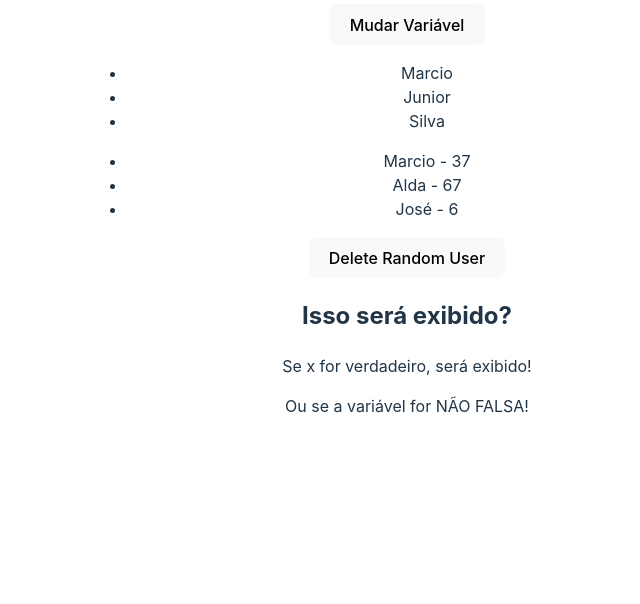
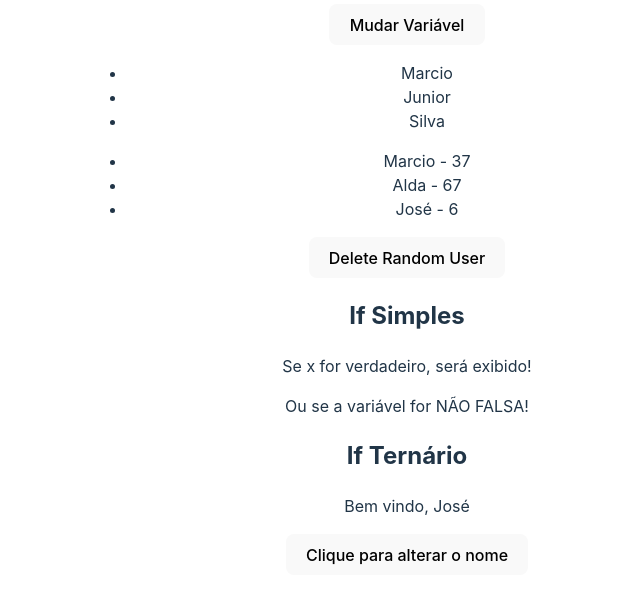
Before and after one commit to juniormps/estudos-react, a React (Vite) app in the folder 3-AVANCANDO-EM-REACT/avancando-em-react/: page / in a window 1280 px wide. Shown: the part 1075-1679 px from the top of the page, without its empty margins (233-873 px from the left). Built offline with nearby package versions, Linux system fonts and the light colour scheme.

Commit message:
Update ConditionalRender.jsx

```diff
--- a/3-AVANCANDO-EM-REACT/avancando-em-react/src/components/ConditionalRender.jsx
+++ b/3-AVANCANDO-EM-REACT/avancando-em-react/src/components/ConditionalRender.jsx
@@ -4,12 +4,21 @@ const ConditionalRender = () => {
     const [x] = useState(true)
     const [y] = useState(false)
 
+    const [name, setName] = useState("José")
+
   return (
-    <div>
-        <h2>Isso será exibido?</h2>
-        {x && <p>Se x for verdadeiro, será exibido!</p>}
-        {!y && <p>Ou se a variável for NÃO FALSA!</p>}
-    </div>
+    <>
+        <div>
+            <h2>If Simples</h2>
+            {x && <p>Se x for verdadeiro, será exibido!</p>}
+            {!y && <p>Ou se a variável for NÃO FALSA!</p>}
+        </div>
+        <div>
+            <h2>If Ternário</h2>
+            {name === "José" ? <p>Bem vindo, {name}</p> : <p>Usuário desconhecido</p>}
+        </div>
+        <button onClick={() => setName("Samuel")}>Clique para alterar o nome</button>
+    </>
   )
 }
 
```
